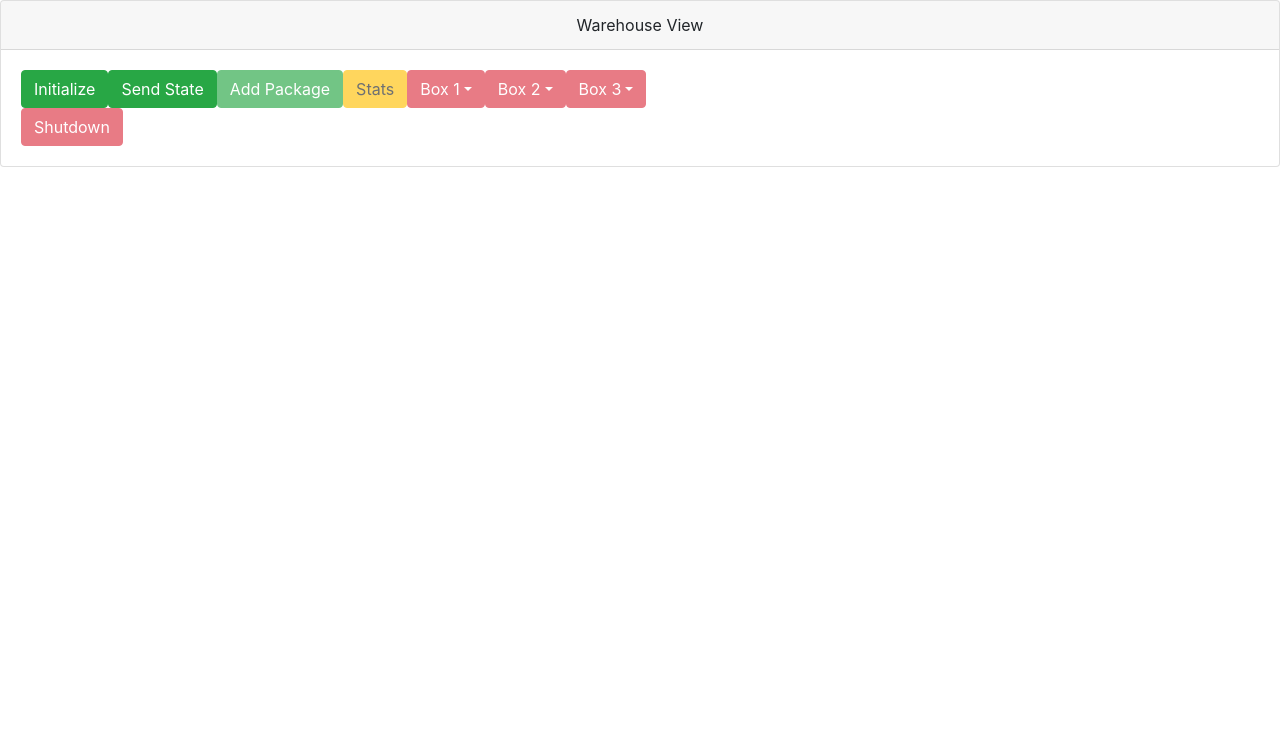
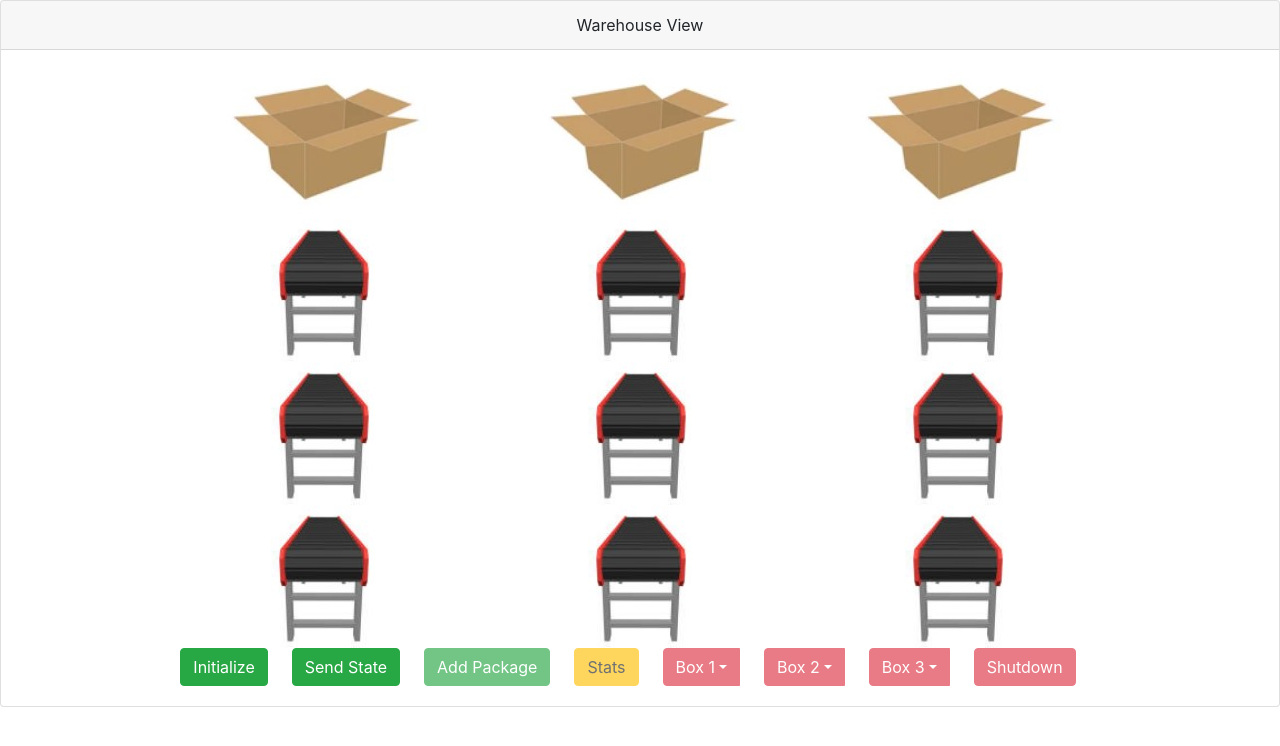
Before and after one commit to ColtonOsterlund/Capstone_ReactFrontEnd, a React (Create React App) app: page / in a window 1280 px wide. Shown: the top 746 px of the page. Built offline with nearby package versions, Linux system fonts and the light colour scheme; no server answers.

Commit message:
Added images to frontend

```diff
--- a/src/App.js
+++ b/src/App.js
@@ -1,8 +1,8 @@
 import React, { useState } from "react";
 
+function App() {
+  const Ysocket = new WebSocket('ws://localhost:8080');
 
-function App() {
-  const socket = new WebSocket('ws://localhost:8080');
 
   const [disable, setDisable] = React.useState(true);
   let counter = 0;
@@ -168,20 +168,20 @@ function App() {
   function sendState() {
     var map = {};
 
-    map['1'] = [2, 4];
-    map['2'] = [1, 3, 5];
-    map['3'] = [2, 6];
-    map['4'] = [1, 5, 7];
-    map['5'] = [2, 4, 6, 8];
-    map['6'] = [3, 5, 9];
-    map['7'] = [4, 8];
-    map['8'] = [5, 7, 9];
-    map['9'] = [6, 8];
+    map['1'] = [4, 2, -1, -1];
+    map['2'] = [5, 3, -1, 1];
+    map['3'] = [6, -1, -1, 2];
+    map['4'] = [7, 5, 1, -1];
+    map['5'] = [8, 6, 2, 4];
+    map['6'] = [9, -1, 3, 5];
+    map['7'] = [-1, 8, 4, -1];
+    map['8'] = [-1, 9, 5, 7];
+    map['9'] = [-1, -1, 6, 8];
 
     // const socket = new WebSocket('ws://localhost:8080');
 
-    socket.send(
-      JSON.stringify({ map }));
+    socket.send("0x04" +
+      JSON.stringify(map));
 
     //  socket.close()
 
@@ -204,22 +204,117 @@ function App() {
 
   return (
     <p>
+
       <div className="card">
         <div className="card-header text-center">Warehouse View</div>
-        <div className="card-body">
+        <div className="card-body text-center">
+
+          <div class="row justify-content-center">
+            <div class="col-md-3">
+              <div class="thumbnail">
+                <img src={require("./dbox.jpg")} />
+              </div>
+            </div>
+
+            <div class="col-md-3">
+              <div class="thumbnail">
+                <img src={require("./dbox.jpg")} />
+              </div>
+            </div>
+
+            <div class="col-md-3">
+              <div class="thumbnail">
+                <img src={require("./dbox.jpg")} />
+              </div>
+            </div>
+          </div>
+
+          <div class="row justify-content-center">
+            <div class="col-md-3">
+              <div class="thumbnail">
+                <img src={require("./conveyor.jpg")} />
+              </div>
+            </div>
+
+            <div class="col-md-3">
+              <div class="thumbnail">
+                <img src={require("./conveyor.jpg")} />
+              </div>
+            </div>
+
+            <div class="col-md-3">
+              <div class="thumbnail">
+                <img src={require("./conveyor.jpg")} />
+              </div>
+            </div>
+          </div>
+
+          <div class="row justify-content-center">
+            <div class="col-md-3">
+              <div class="thumbnail">
+                <img src={require("./conveyor.jpg")} />
+              </div>
+            </div>
+
+            <div class="col-md-3">
+              <div class="thumbnail">
+                <img src={require("./conveyor.jpg")} />
+              </div>
+            </div>
+
+            <div class="col-md-3">
+              <div class="thumbnail">
+                <img src={require("./conveyor.jpg")} />
+              </div>
+            </div>
+          </div>
+
+          <div class="row justify-content-center">
+            <div class="col-md-3">
+              <div class="thumbnail">
+                <img src={require("./conveyor.jpg")} />
+              </div>
+            </div>
+
+            <div class="col-md-3">
+              <div class="thumbnail">
+                <img src={require("./conveyor.jpg")} />
+              </div>
+            </div>
+
+            <div class="col-md-3">
+              <div class="thumbnail">
+                <img src={require("./conveyor.jpg")} />
+              </div>
+            </div>
+          </div>
+
+          <div class="row justify-content-center">
+            <div class="btn-toolbar">
+              <div class="btn-group mr-4" role="group">
                 <button class="btn btn-success" disabled={!disable} onClick={() => setDisable(false)}>Initialize</button>
+              </div>
+              <div class="btn-group mr-4" role="group">
                 <button class="btn btn-success" onClick={sendState}>Send State</button>
+              </div>
 
-          <button class="btn btn-success" disabled={disable} onClick={addPackage}>Add Package</button>
+
+              <div class="btn-group mr-4" role="group">
+                <button class="btn btn-success" disabled={disable} onClick={addPackage}>Add Package</button>            </div>
+
+              <div class="btn-group mr-4" role="group">
                 <button class="btn btn-warning" disabled={disable} onClick={boxStats}>
                   Stats
                 </button>
+              </div>
 
               {/* box 1 */}
               <div class="btn-group dropdown">
+                <div class="btn-group mr-4" role="group">
                   <button class="btn btn-danger dropdown-toggle" disabled={disable} id="ddMenu-1" data-toggle="dropdown" aria-haspopup="true" aria-expanded="false">Box 1</button>
+                </div>
                 <div class="dropdown-menu">
-              <a class="dropdown-item" href="#" id="Box 1" onClick={() => {
+                  <a class="dropdown-item" href="/#" id="Box 1" onClick={() => {
                     let contents = "";
 
                     dBox1_Arr.forEach(function (elem) {
@@ -231,7 +326,7 @@ function App() {
                   }
                   }> Contents
                   </a>
-              <a class="dropdown-item" href="#" id="Box 1" onClick={() => {
+                  <a class="dropdown-item" href="/#" id="Box 1" onClick={() => {
                     retrieve("Box 1");
                   }
                   }> Retrieve
@@ -241,9 +336,11 @@ function App() {
 
               {/* box 2 */}
               <div class="btn-group dropdown">
+                <div class="btn-group mr-4" role="group">
                   <button class="btn btn-danger dropdown-toggle" disabled={disable} id="ddMenu-1" data-toggle="dropdown" aria-haspopup="true" aria-expanded="false">Box 2</button>
+                </div>
                 <div class="dropdown-menu">
-              <a class="dropdown-item" href="#" id="Box 2" onClick={() => {
+                  <a class="dropdown-item" href="/#" id="Box 2" onClick={() => {
                     let contents = "";
 
                     dBox2_Arr.forEach(function (elem) {
@@ -255,7 +352,7 @@ function App() {
                   }
                   }> Contents
                   </a>
-              <a class="dropdown-item" href="#" id="Box 2" onClick={() => {
+                  <a class="dropdown-item" href="/#" id="Box 2" onClick={() => {
                     retrieve("Box 2");
                   }
                   }> Retrieve
@@ -265,9 +362,11 @@ function App() {
 
               {/* box 3 */}
               <div class="btn-group dropdown">
+                <div class="btn-group mr-4" role="group">
                   <button class="btn btn-danger dropdown-toggle" disabled={disable} id="ddMenu-1" data-toggle="dropdown" aria-haspopup="true" aria-expanded="false">Box 3</button>
+                </div>
                 <div class="dropdown-menu">
-              <a class="dropdown-item" href="#" id="Box 3" onClick={() => {
+                  <a class="dropdown-item" href="/#" id="Box 3" onClick={() => {
                     let contents = "";
 
                     dBox3_Arr.forEach(function (elem) {
@@ -279,7 +378,7 @@ function App() {
                   }
                   }> Contents
                   </a>
-              <a class="dropdown-item" href="#" id="Box 3" onClick={() => {
+                  <a class="dropdown-item" href="/#" id="Box 3" onClick={() => {
                     retrieve("Box 3");
                   }
                   }> Retrieve
@@ -287,11 +386,14 @@ function App() {
                 </div>
               </div>
 
-          <div>
+              <div class="btn-group mr-4" role="group">
+
                 <button class="btn btn-danger" disabled={disable} onClick={shutdownSystem}>
                   Shutdown
                 </button>
               </div>
+            </div>
+          </div >
         </div>
       </div>
     </p >
--- a/src/index.css
+++ b/src/index.css
@@ -15,3 +15,13 @@ code {
 .viewScreen{
   border: 3px solid blue;
 }
+
+.btn-toolbar{
+  justify-content: center;
+}
+
+.center-block {
+  display: block;
+  margin-left: auto;
+  margin-right: auto;
+}
```
Also changed, not shown: src/conveyor.jpg (added), src/dbox.jpg (added). Lines whose indentation alone changed are shown as unchanged.
